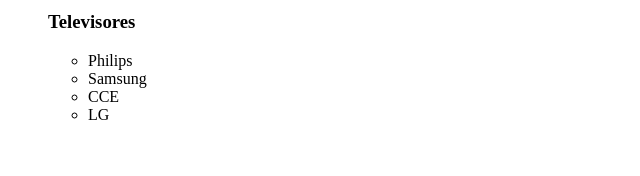
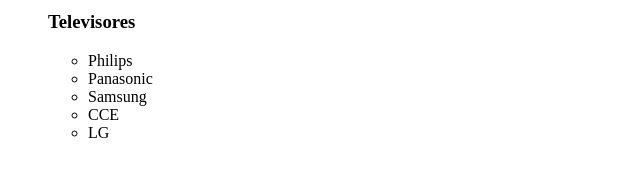
Before and after one commit to ederpbrito/curso-git, a plain HTML site: page index.html in a window 1280 px wide. Shown: the part 318-494 px from the top of the page, 0-640 px from the left. Drawn offline with Linux system fonts and the light colour scheme.

Commit message:
Adição da marca Panasonic

```diff
--- a/index.html
+++ b/index.html
@@ -19,6 +19,7 @@
 		<h3>Televisores</h3>
 		<ul>
 			<li>Philips</li>
+			<li>Panasonic</li>
 			<li>Samsung</li>
 			<li>CCE</li>
 			<li>LG</li>
```
